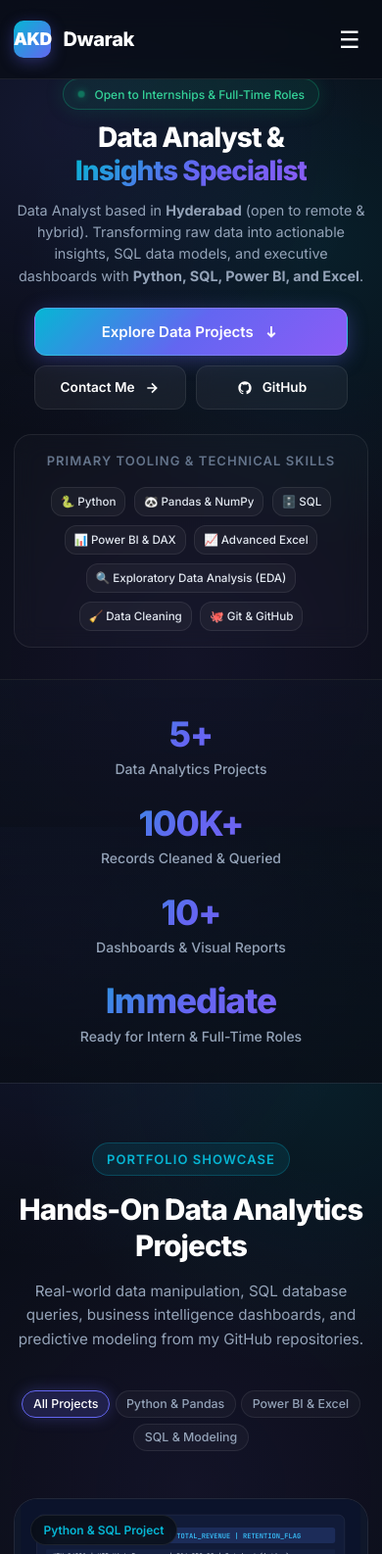
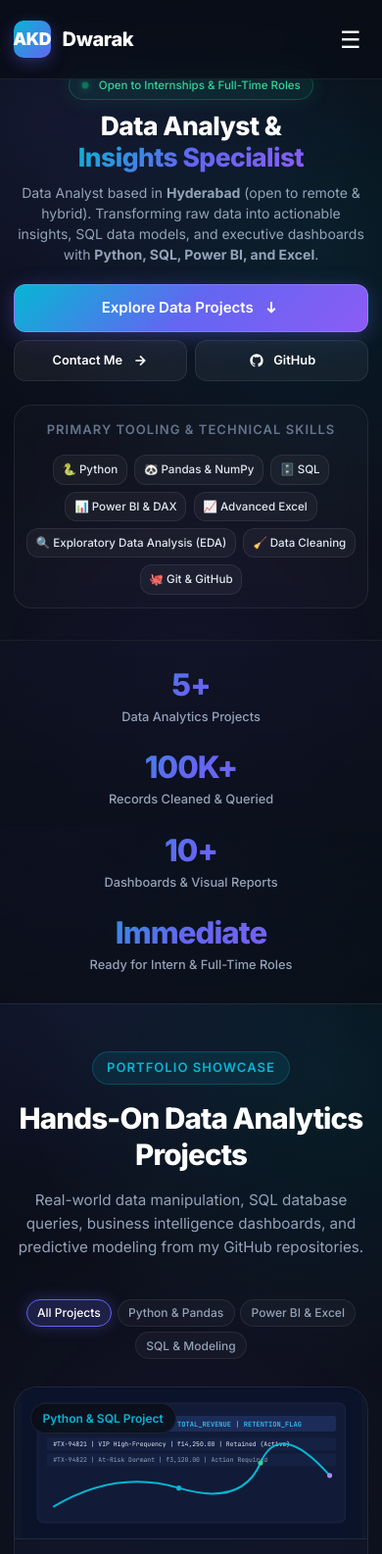
Before and after one commit to Dwarak6/PROTOFOLIO, a plain HTML site: page index.html in a window 390 px wide. Shown: the top 1586 px of the page at 98% size. Drawn offline with Linux system fonts and the light colour scheme.

Commit message:
Lock viewport scale, add text-size-adjust 100%, and fluidly adapt all elements to phone displays without zoom out

```diff
--- a/css/styles.css
+++ b/css/styles.css
@@ -55,8 +55,11 @@ html {
   scroll-behavior: smooth;
   font-size: 16px;
   color-scheme: dark;
-  overflow-x: hidden;
-  max-width: 100%;
+  overflow-x: hidden !important;
+  max-width: 100vw;
+  width: 100%;
+  -webkit-text-size-adjust: 100%;
+  text-size-adjust: 100%;
 }
 
 body {
@@ -64,10 +67,13 @@ body {
   background-color: var(--bg-primary);
   color: var(--text-primary);
   line-height: 1.6;
-  overflow-x: hidden;
-  max-width: 100%;
+  overflow-x: hidden !important;
+  max-width: 100vw;
   width: 100%;
   position: relative;
+  -webkit-text-size-adjust: 100%;
+  text-size-adjust: 100%;
+  -webkit-font-smoothing: antialiased;
   background-image:
     radial-gradient(circle at 15% 15%, rgba(99, 102, 241, 0.12) 0%, transparent 40%),
     radial-gradient(circle at 85% 30%, rgba(6, 182, 212, 0.1) 0%, transparent 45%),
@@ -84,8 +90,11 @@ ul {
   list-style: none;
 }
 
+img, svg, video, canvas {
+  max-width: 100%;
+}
+
 img {
-  max-width: 100%;
   display: block;
 }
 
@@ -934,6 +943,7 @@ button, input, textarea, select {
   padding: 0.85rem 1rem;
   color: #fff;
   outline: none;
+  font-size: 16px;
   transition: all var(--transition-fast);
 }
 
@@ -1292,35 +1302,104 @@ button, input, textarea, select {
 
 @media (max-width: 480px) {
   .container {
-    padding-left: 0.9rem;
-    padding-right: 0.9rem;
+    padding-left: 0.85rem;
+    padding-right: 0.85rem;
+  }
+  .section {
+    padding: 3rem 0;
+  }
+  .hero-section {
+    padding-top: 4.5rem;
+    padding-bottom: 2rem;
   }
   .hero-title {
-    font-size: 1.75rem;
+    font-size: 1.65rem;
+    letter-spacing: -0.02em;
+    margin-bottom: 0.6rem;
   }
   .hero-subtitle {
-    font-size: 0.9rem;
+    font-size: 0.875rem;
+    line-height: 1.5;
+    margin-bottom: 1.25rem;
   }
-  .filter-tabs {
-    gap: 0.35rem;
+  .hero-cta-group {
+    max-width: 100%;
+    margin-bottom: 1.5rem;
+    gap: 0.55rem;
   }
-  .filter-tab {
-    font-size: 0.775rem;
-    padding: 0.35rem 0.65rem;
+  .hero-cta-subgroup {
+    gap: 0.55rem;
+  }
+  .hero-cta-subgroup .btn {
+    padding: 0.6rem 0.6rem;
+    font-size: 0.8rem;
+  }
+  .availability-pill {
+    font-size: 0.72rem;
+    padding: 0.3rem 0.75rem;
+    margin-bottom: 0.7rem;
+  }
+  .tech-stack-showcase {
+    padding: 0.85rem 0.65rem;
+  }
+  .tech-badges-list {
+    gap: 0.45rem;
   }
   .tech-badge {
     font-size: 0.725rem;
     padding: 0.3rem 0.55rem;
   }
+  .metrics-section {
+    padding: 1.75rem 0;
+  }
+  .metric-value {
+    font-size: 1.95rem;
+  }
+  .metric-label {
+    font-size: 0.8rem;
+  }
+  .filter-tabs {
+    gap: 0.35rem;
+    margin-bottom: 1.75rem;
+  }
+  .filter-tab {
+    font-size: 0.75rem;
+    padding: 0.35rem 0.65rem;
+  }
   .project-preview {
     height: 155px;
   }
+  .project-content {
+    padding: 1.1rem 0.95rem;
+  }
+  .project-title {
+    font-size: 1.15rem;
+  }
+  .project-description {
+    font-size: 0.85rem;
+    margin-bottom: 1rem;
+  }
   .project-metrics-badge {
-    font-size: 0.75rem;
+    font-size: 0.725rem;
     padding: 0.3rem 0.6rem;
   }
   .btn-lg {
-    padding: 0.75rem 1.4rem;
-    font-size: 0.95rem;
+    padding: 0.75rem 1.2rem;
+    font-size: 0.9rem;
+  }
+  .contact-container {
+    padding: 1.25rem 0.9rem;
+    gap: 1.5rem;
+  }
+  .contact-heading {
+    font-size: 1.45rem;
+  }
+  .contact-lead {
+    font-size: 0.875rem;
+    margin-bottom: 1.25rem;
+  }
+  .modal-box {
+    padding: 1.2rem 1rem;
+    margin: 0 0.5rem;
   }
 }
--- a/index.html
+++ b/index.html
@@ -2,7 +2,7 @@
 <html lang="en">
 <head>
   <meta charset="UTF-8">
-  <meta name="viewport" content="width=device-width, initial-scale=1.0">
+  <meta name="viewport" content="width=device-width, initial-scale=1.0, maximum-scale=1.0, user-scalable=no, viewport-fit=cover">
   <title>Ambarkar Khaja Dwarak — Data Analyst | Python, SQL, Power BI, Excel</title>
   <meta name="description" content="Portfolio of Ambarkar Khaja Dwarak, an aspiring Data Analyst based in Hyderabad specializing in Python, Pandas, SQL, Power BI, and Advanced Excel. Open to remote and hybrid intern and full-time roles.">
   <link rel="preconnect" href="https://fonts.googleapis.com">
```
Also changed, not shown: about.html (+1 -1 lines), contact.html (+1 -1 lines), projects.html (+1 -1 lines).
